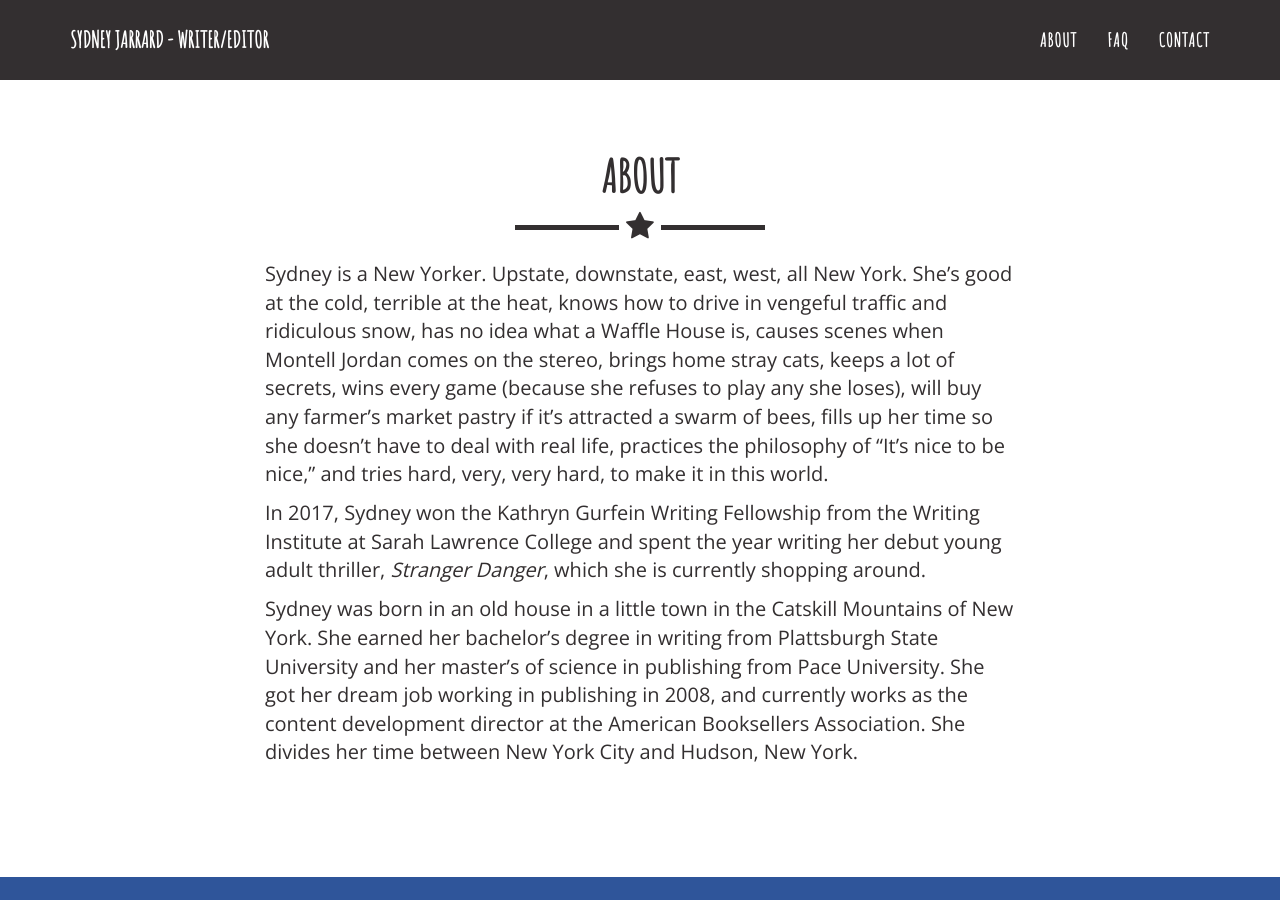
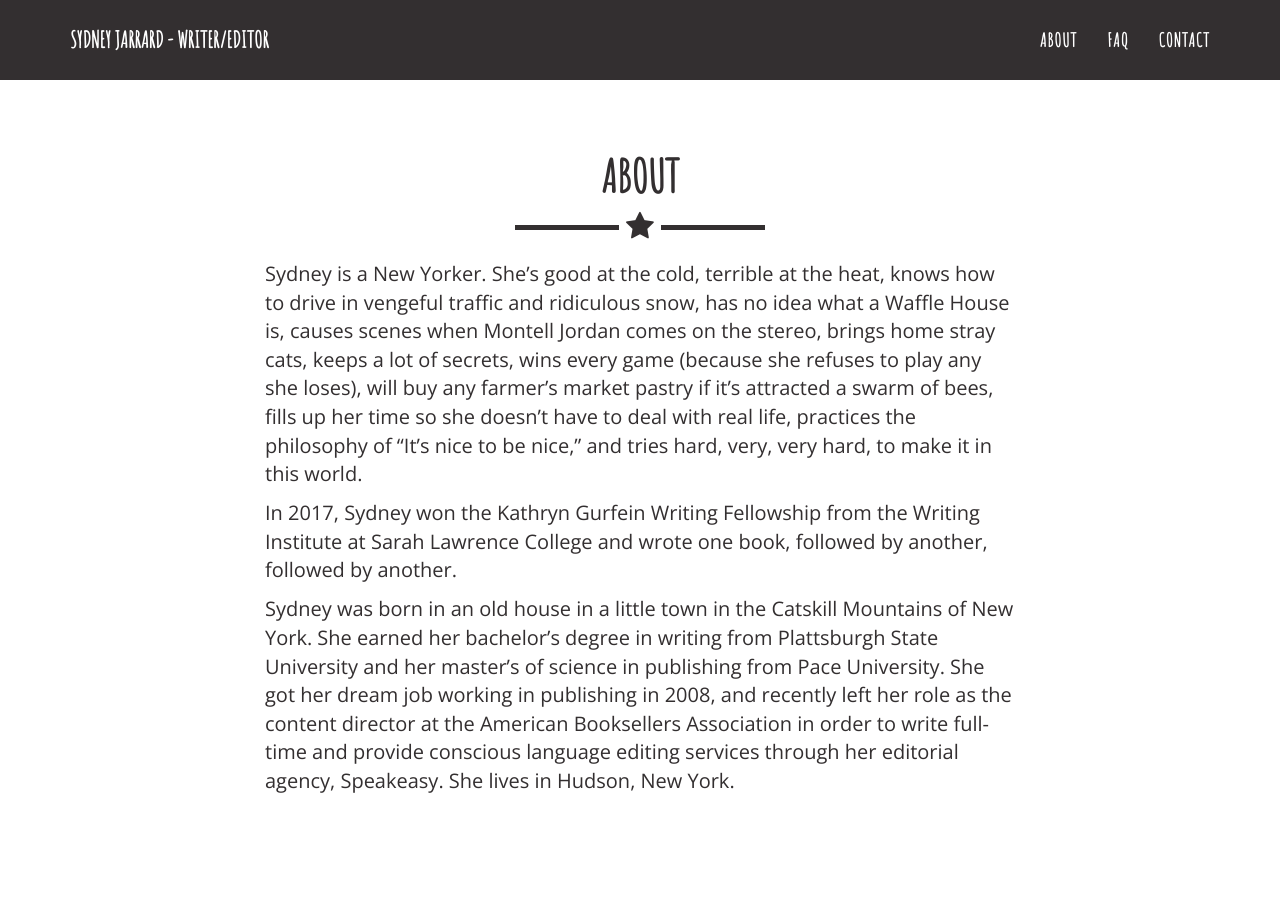
Before and after one commit to sydneyjarrard/sydneyjarrard.github.io, a Jekyll site: the page built from index.html, in a window 1280 px wide and 900 px high, scrolled down 747 px. Built offline with Jekyll 4.4.1, drawn with Linux system fonts in a browser that asks for light colours.

Commit message:
Update about.html

```diff
--- a/_includes/about.html
+++ b/_includes/about.html
@@ -9,9 +9,9 @@
             </div>
             <div class="row">
                 <div class="col-lg-8 col-lg-offset-2">
-                    <p>Sydney is a New Yorker. Upstate, downstate, east, west, all New York. She’s good at the cold, terrible at the heat, knows how to drive in vengeful traffic and ridiculous snow, has no idea what a Waffle House is, causes scenes when Montell Jordan comes on the stereo, brings home stray cats, keeps a lot of secrets, wins every game (because she refuses to play any she loses), will buy any farmer’s market pastry if it’s attracted a swarm of bees, fills up her time so she doesn’t have to deal with real life, practices the philosophy of “It’s nice to be nice,” and tries hard, very, very hard, to make it in this world.</p>
-                    <p>In 2017, Sydney won the Kathryn Gurfein Writing Fellowship from the Writing Institute at Sarah Lawrence College and spent the year writing her debut young adult thriller, <em>Stranger Danger</em>, which she is currently shopping around.</p>
-                 <p>Sydney was born in an old house in a little town in the Catskill Mountains of New York. She earned her bachelor’s degree in writing from Plattsburgh State University and her master’s of science in publishing from Pace University. She got her dream job working in publishing in 2008, and currently works as the content development director at the American Booksellers Association. She divides her time between New York City and Hudson, New York.</p>
+                    <p>Sydney is a New Yorker. She’s good at the cold, terrible at the heat, knows how to drive in vengeful traffic and ridiculous snow, has no idea what a Waffle House is, causes scenes when Montell Jordan comes on the stereo, brings home stray cats, keeps a lot of secrets, wins every game (because she refuses to play any she loses), will buy any farmer’s market pastry if it’s attracted a swarm of bees, fills up her time so she doesn’t have to deal with real life, practices the philosophy of “It’s nice to be nice,” and tries hard, very, very hard, to make it in this world.</p>
+                    <p>In 2017, Sydney won the Kathryn Gurfein Writing Fellowship from the Writing Institute at Sarah Lawrence College and wrote one book, followed by another, followed by another.</p>
+                 <p>Sydney was born in an old house in a little town in the Catskill Mountains of New York. She earned her bachelor’s degree in writing from Plattsburgh State University and her master’s of science in publishing from Pace University. She got her dream job working in publishing in 2008, and recently left her role as the content director at the American Booksellers Association in order to write full-time and provide conscious language editing services through her editorial agency, Speakeasy. She lives in Hudson, New York.</p>
                 </div>
             </div>
         </div>
```
